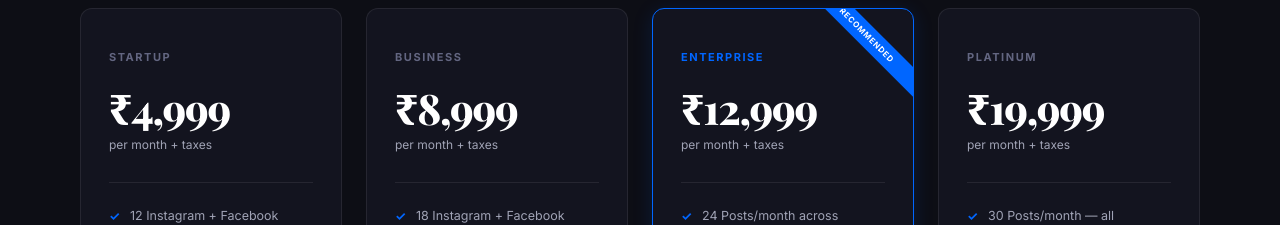
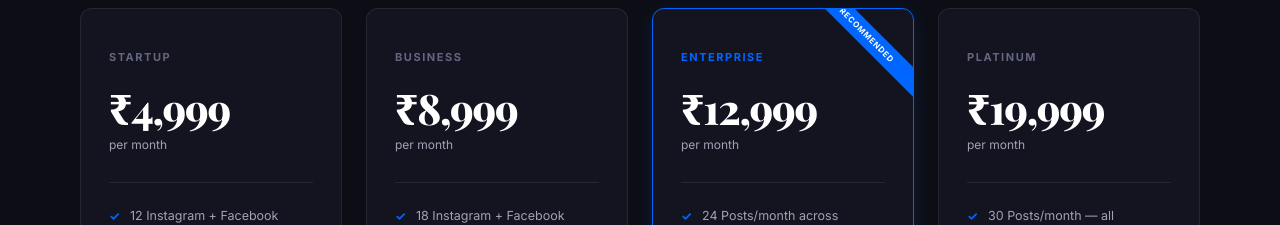
Before and after one commit to animesh045/metaVibronics, a Next.js app: page / in a window 1280 px wide. Shown: the part 9480-9705 px from the top of the page. Built offline with nearby package versions, Linux system fonts and the light colour scheme; a web font is replaced by a local one.

Commit message:
Remove tax indication from INR pricing display

```diff
--- a/src/components/Pricing.tsx
+++ b/src/components/Pricing.tsx
@@ -81,7 +81,7 @@ export default function Pricing({ content }: PricingProps) {
               </div>
 
               <div className="planPeriod">
-                {currency === "INR" ? `${plan.period} + taxes` : `${plan.period} (USD)`}
+                {currency === "INR" ? `${plan.period} ` : `${plan.period} (USD)`}
               </div>
 
               <div className="planDivider"></div>
```
